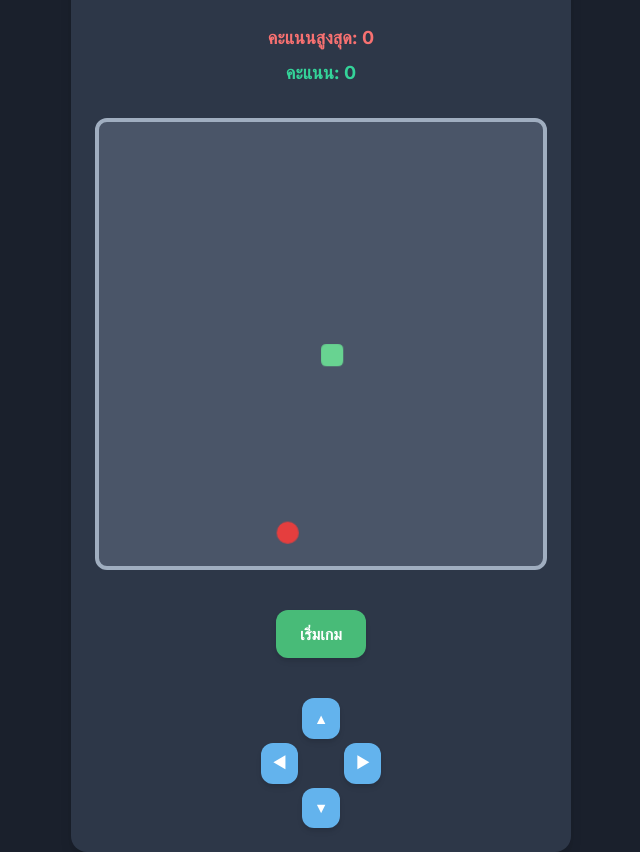
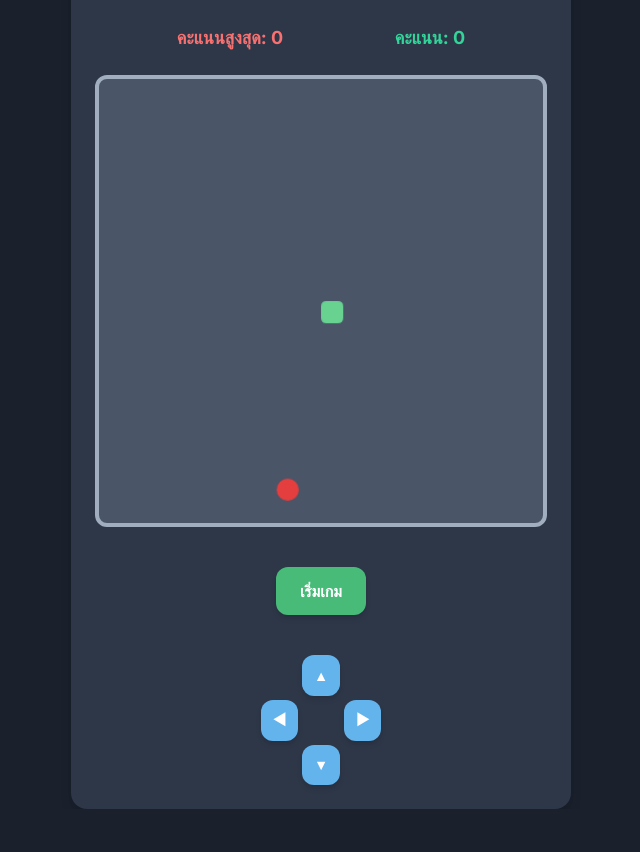
Before and after one commit to gmgroup999/GameSnake, a plain HTML site: page index.html in a window 1280 px wide. Shown: the part 76-928 px from the top of the page, without its empty margins (319-959 px from the left). After the commit the page ends 885 px from the top, so only its background shows below. Drawn offline with nearby package versions, Linux system fonts and the light colour scheme.

Commit message:
Add files via upload

```diff
--- a/index.html
+++ b/index.html
@@ -76,17 +76,17 @@
 
         .game-info {
             display: flex;
-            flex-direction: column; /* Changed to column for vertical stacking */
-            justify-content: space-between;
+            flex-direction: row; /* Changed to row for horizontal display */
+            justify-content: space-around; /* Distribute space evenly */
             width: 100%;
             max-width: 400px; /* Adjust as needed */
             color: #e2e8f0; /* Light text color */
             font-size: 1.125rem;
             font-weight: bold;
-            align-items: center; /* Center items horizontally in column */
+            align-items: center; /* Center items vertically in row */
         }
         .game-info div {
-            margin-bottom: 0.5rem; /* Add some space between score and high score */
+            margin: 0 0.5rem; /* Add horizontal margin for spacing */
         }
         .game-buttons {
             display: flex;
```
